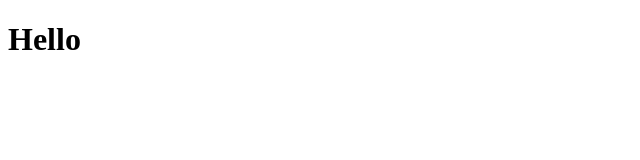
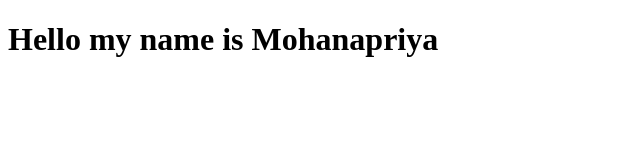
Before and after one commit to Mohanapriya4/gitLearnings, a plain HTML site: page index.html in a window 1280 px wide. Shown: the whole page, without its empty margins (0-640 px from the left). Drawn offline with Linux system fonts and the light colour scheme.

Commit message:
fix: Changed the name

```diff
--- a/index.html
+++ b/index.html
@@ -6,6 +6,6 @@
     <title>Document</title>
 </head>
 <body>
-    <h1>Hello</h1>
+    <h1>Hello my name is Mohanapriya</h1>
 </body>
 </html>
```
